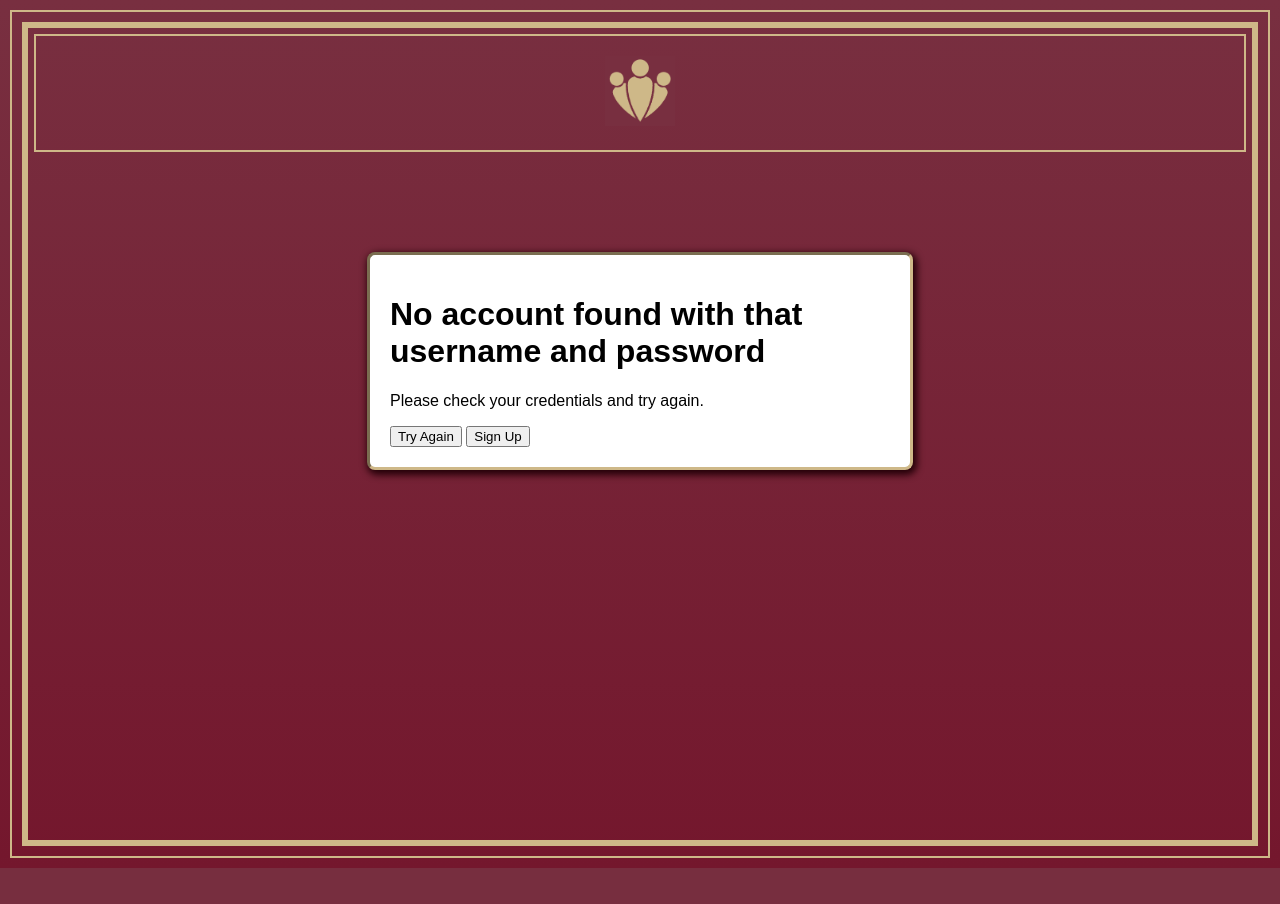
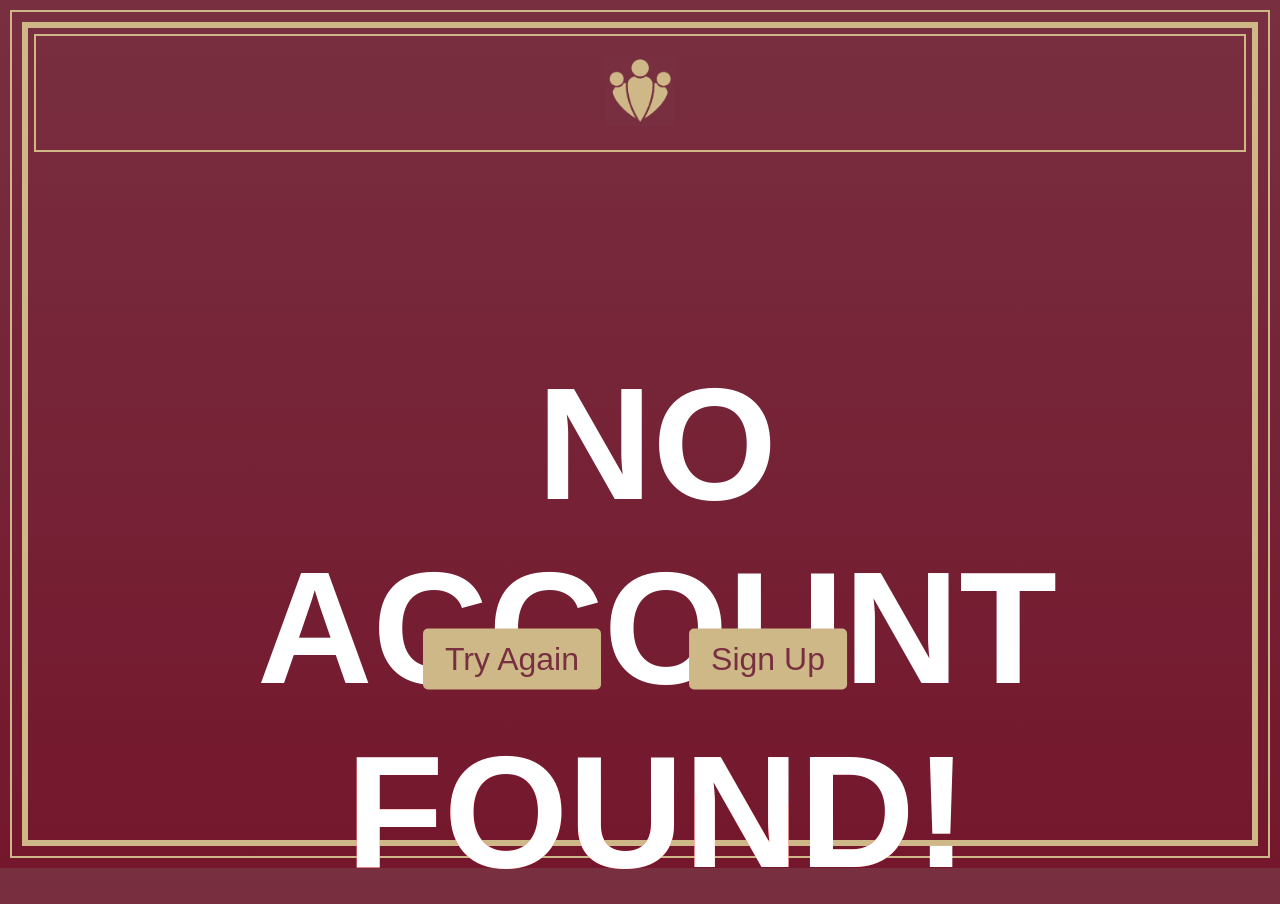
Before and after one commit to Yoti72/AskANole, a Flask app: template templates/NoMatchingUser.html in a window 1280 px wide. Before the commit the page ends 868 px from the top, so only its background shows below. Run offline with Flask 3, Linux system fonts and the light colour scheme; the template is opened without the code that fills it, so the values that code supplies are empty.

Commit message:
Update NoMatchingUserIVstyle.css and NoMatchingUser.html

```diff
--- a/static/NoMatchingUserIVstyle.css
+++ b/static/NoMatchingUserIVstyle.css
@@ -51,17 +51,165 @@ body {
     height: 70px;
 }
 
+p {
+    font-size: 10em;
+    text-transform: uppercase;
+    font-weight: bolder;
+    position: absolute;
+    text-align: center;
+    margin: 100px;
+}
 
+p:nth-child(1) {
+    color: red;
+    animation: glitch 2s infinite forwards;
+}
 
-.container {
-    max-width: 500px;
-    padding: 20px;
-    border-style: inset;
-    border-color: #CEB888;
-    border-width: 3px;
-    border-radius: 8px;
-    margin: 100px auto;
-    margin-bottom: 110px;
-    background-color: #FFFFFF;
-    box-shadow: #240108 2px 3px 7px 2px;
+p:nth-child(2) {
+    color: cyan;
+    animation: glitchTwo 1.5s infinite forwards;
 }
+
+p:nth-child(3) {
+    color: white;
+    animation: glitchThree 1s infinite forwards;
+}
+
+@keyframes glitch {
+    0% {
+        transform: translate(0, 0);
+        clip-path: polygon(19% 74%, 75% 84%, 75% 100%, 0% 100%);
+    }
+
+    3% {
+        transform: translate(-10px, 0);
+        clip-path: polygon(0% 0%, 100% 0%, 100% 100%, 0% 100%);
+    }
+
+    5% {
+        transform: translate(10px, 0);
+        clip-path: polygon(100% 0%, 100% 0%, 5% 50%, 0% 10%);
+    }
+
+    10% {
+        transform: translate(0, 0);
+        clip-path: polygon(3% 100%, 100% 53%, 12% 12%, 0% 3%);
+    }
+
+    15% {
+        transform: translate(10px, 10px);
+        clip-path: polygon(39% 43%, 50% 19%, 15% 22%, 20% 40%);
+    }
+
+    20% {
+        transform: translate(-10px, -10px);
+        clip-path: polygon(100% 54%, 22% 25%, 33% 54%, 34% 97%);
+    }
+
+    25% {
+        transform: translate(0, 0);
+        clip-path: polygon(19% 74%, 75% 84%, 75% 100%, 0% 100%);
+    }
+}
+
+@keyframes glitchTwo {
+    0% {
+        transform: translate(20px, 0);
+        clip-path: polygon(22% 0%, 0% 84%, 0% 50%, 0% 0%);
+    }
+
+    3% {
+        transform: translate(0, 10px);
+        clip-path: polygon(0% 10%, 50% 32%, 54% 2%, 10% 100%);
+    }
+
+    8% {
+        transform: translate(0, 0);
+        clip-path: polygon(3% 0%, 54% 53%, 0% 12%, 0% 30%);
+    }
+
+    12% {
+        transform: translate(-10px, 10px);
+        clip-path: polygon(0% 23%, 50% 0%, 15% 22%, 0% 40%);
+    }
+
+    18% {
+        transform: translate(-10px, 10px);
+        clip-path: polygon(0% 0%, 19% 25%, 22% 54%, 0% 97%);
+    }
+
+    30% {
+        transform: translate(0, 0);
+        clip-path: polygon(22% 0%, 0% 84%, 0% 50%, 0% 0%);
+    }
+}
+
+@keyframes glitchThree {
+    0% {
+        transform: translate(20px, 0);
+        clip-path: polygon(11% 23%, 22% 50%, 10% 30%, 10% 3%);
+    }
+
+    10% {
+        transform: translate(0, 0);
+        clip-path: polygon(0% 0%, 0% 10%, 25% 20%, 20% 22%);
+    }
+
+    12% {
+        transform: translate(-20px, 0);
+        clip-path: polygon(3% 0%, 100% 23%, 32% 42%, 10% 32%);
+    }
+
+    18% {
+        transform: translate(0, 0);
+        clip-path: polygon(29% 0%, 40% 0%, 15% 22%, 0% 100%);
+    }
+
+    22% {
+        transform: translate(0, 10px);
+        clip-path: polygon(0% 14%, 22% 0%, 23% 10%, 80% 0%);
+    }
+
+    28% {
+        transform: translate(0, 0);
+        clip-path: polygon(11% 23%, 22% 50%, 10% 30%, 10% 3%);
+    }
+}
+
+.return-btn {
+    position: absolute;
+    bottom: 10%;
+    left: 40%;
+    transform: translate(-50%, -50%);
+    text-decoration: dashed;
+    color: #782F40;
+    font-size: 2em;
+    border: 2px solid #CEB888;
+    padding: 10px 20px;
+    border-radius: 5px;
+    transition: 0.5s;
+    background-color: #CEB888;
+    cursor: pointer;
+}
+
+.signup-btn {
+    position: absolute;
+    bottom: 10%;
+    left: 60%;
+    transform: translate(-50%, -50%);
+    text-decoration: dashed;
+    color: #782F40;
+    font-size: 2em;
+    border: 2px solid #CEB888;
+    padding: 10px 20px;
+    border-radius: 5px;
+    transition: 0.5s;
+    background-color: #CEB888;
+    cursor: pointer;
+}
+
+.signup-btn:hover,
+.return-btn:hover {
+    background-color: #782F40;
+    color: #CEB888;
+}
--- a/templates/NoMatchingUser.html
+++ b/templates/NoMatchingUser.html
@@ -23,16 +23,14 @@
                     </div>
                 </div>
 
-                <div class="container">
                 <div class="error-message">
-                    <h1>No account found with that username and password</h1>
-                    <p>Please check your credentials and try again.</p>
-                    <div class="buttons">
-                        <a href="/"><button>Try Again</button></a>
-                        <a href="/signup"><button>Sign Up</button></a>
-                    </div>
+                    <p>No Account Found!</p>
+                    <p>No Account Found!</p>
+                    <p>No Account Found!</p>
+
+                    <a href="/"><button class="return-btn">Try Again</button></a>
+                    <a href="/signup"><button class="signup-btn">Sign Up</button></a>
                 </div>
-            </div>
             </div>
         </div>
 
```
Lines whose indentation alone changed are shown as unchanged.
